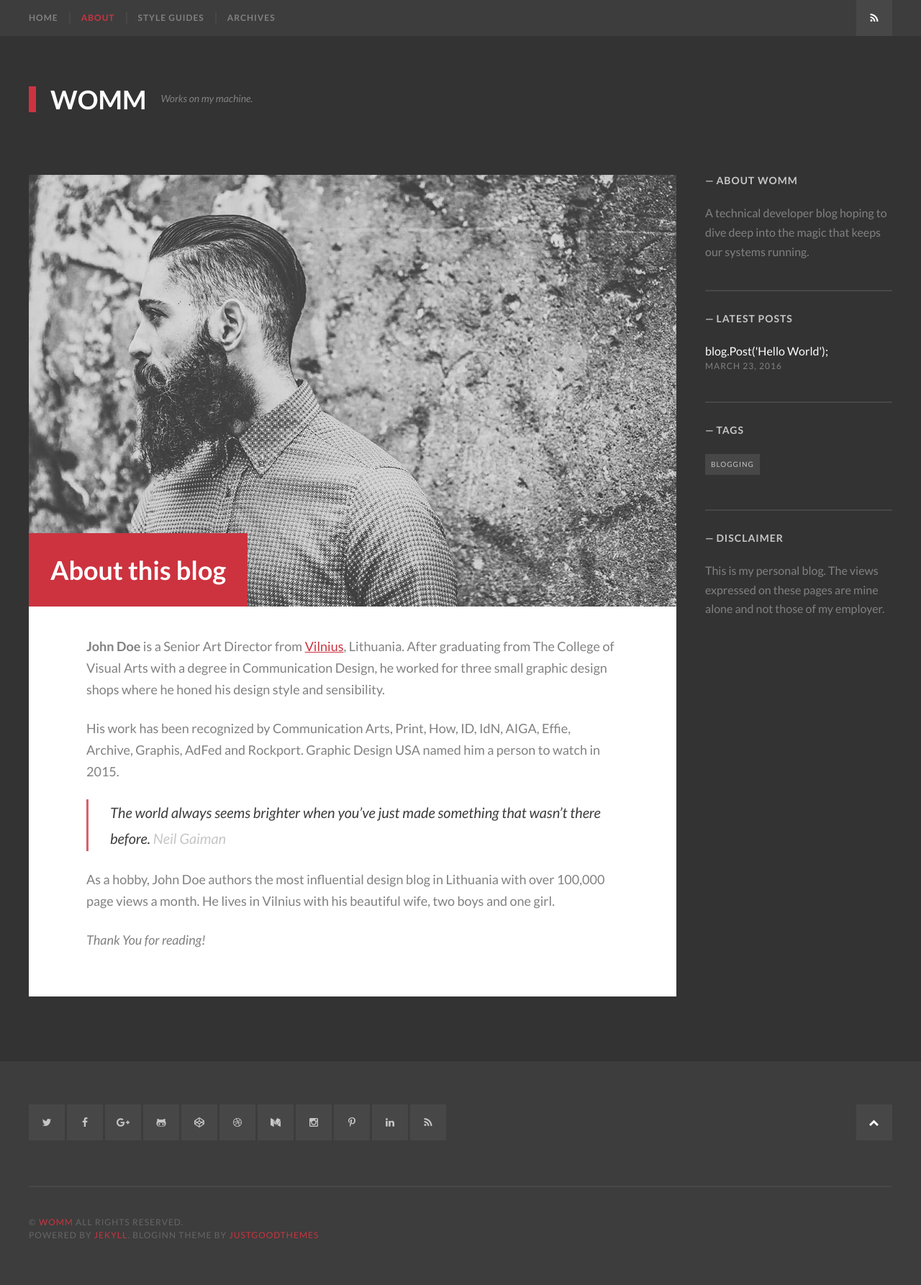
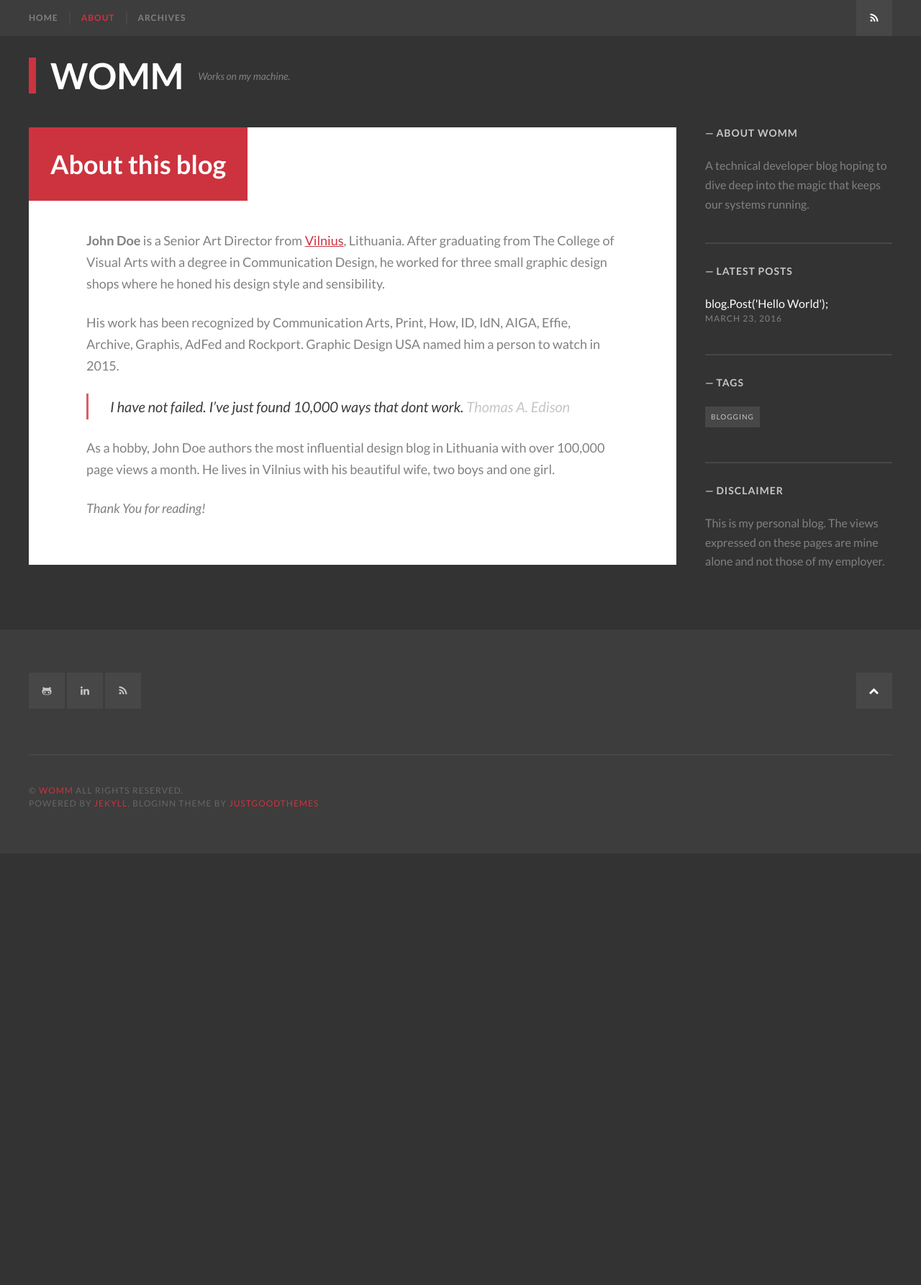
Before and after one commit to WayneGoosen/WayneGoosen.github.io, a Jekyll site: the page built from about.md, in a window 1280 px wide. Shown: the whole page at 72% size. Built offline with Jekyll 4.4.1, drawn with Linux system fonts in a browser that asks for light colours; some web fonts are replaced; after the commit the page ends 1186 px from its top, so only the background shows below that.

Commit message:
styling and update social links

```diff
--- a/_config.yml
+++ b/_config.yml
@@ -29,8 +29,8 @@ navigation:
   url: /
 - text: About
   url: /about/
-- text: Style Guides
-  url: /style-guide/
+#- text: Style Guides
+#  url: /style-guide/
 - text: Archives
   url: /tags/
 
@@ -52,16 +52,16 @@ author_image: /images/authorimage.png
 #mailchimp_url: "//justgoodthemes.us3.list-manage.com/subscribe/post?u=78f1bab16028354caeb23aecd&amp;id=4a7330d117"
 
 # Social links in the site footer
-twitter_username: "username"
-facebook_username: "username"
-googleplus_username: "+username"
-github_username: "username"
-codepen_username: "username"
-dribbble_uername: "username"
-medium_username: "@username"
-instagram_username: "username"
-pinterest_username: "username"
-linkedin_username: "username"
+#twitter_username: "username"
+#facebook_username: "username"
+#googleplus_username: "+username"
+github_username: "WayneGoosen"
+#codepen_username: "username"
+#dribbble_uername: "username"
+#medium_username: "@username"
+#instagram_username: "username"
+#pinterest_username: "username"
+linkedin_username: "WayneGoosen"
 
 # http://jekyllrb.com/docs/pagination/
 paginate: 5
--- a/about.md
+++ b/about.md
@@ -2,14 +2,14 @@
 layout: page
 title: About this blog
 description: An optional about page for BlogInn Jekyll theme
-banner_image: aboutPage.jpg
+#banner_image: aboutPage.jpg
 ---
 
 **John Doe** is a Senior Art Director from [Vilnius](https://en.wikipedia.org/wiki/Vilnius), Lithuania. After graduating from The College of Visual Arts with a degree in Communication Design, he worked for three small graphic design shops where he honed his design style and sensibility.
 
 His work has been recognized by Communication Arts, Print, How, ID, IdN, AIGA, Effie, Archive, Graphis, AdFed and Rockport. Graphic Design USA named him a person to watch in 2015.
 
->The world always seems brighter when you’ve just made something that wasn’t there before. <cite>Neil Gaiman</cite>
+>I have not failed. I've just found 10,000 ways that dont work. <cite>Thomas A. Edison</cite>
 
 As a hobby, John Doe authors the most influential design blog in Lithuania with over 100,000 page views a month. He lives in Vilnius with his beautiful wife, two boys and one girl.
 
--- a/css/main.scss
+++ b/css/main.scss
@@ -125,12 +125,12 @@
  */
 
 .site-header {
-    padding-bottom: 75px;
-    padding-top: 70px;
+    padding-bottom: 35px;
+    padding-top: 30px;
 }
 
 .site-title {
-    font-size: 36px;
+    font-size: 50px;
     float: left;
     line-height: 1;
     margin-bottom: 12px;
@@ -160,7 +160,7 @@
     font-style: italic;
     line-height: 1.5;
     margin-bottom: 0;
-    margin-top: 6px;
+    margin-top: 15px;
     max-width: 40%;
 }
 
@@ -245,7 +245,7 @@
     color: $white;
     float: left;
     font-size: 36px;
-    margin: 60px 0 0;
+    margin: 0;
     max-width: 75%;
     padding: 30px;
     -ms-word-wrap: break-word;
```
